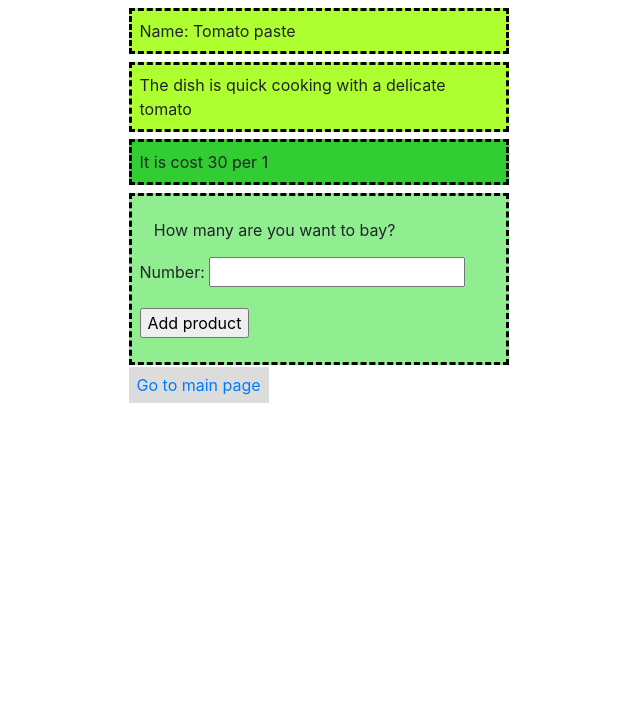
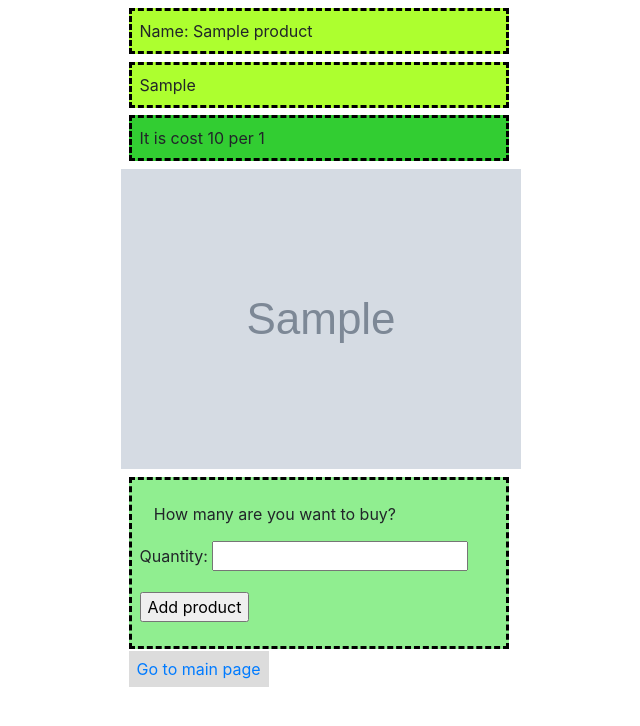
Before and after one commit to CrashCumber/django_online_store, a Django app: page /products/1/ in a window 1280 px wide. Shown: the top 726 px of the page, without its empty margins (321-961 px from the left). Run offline with Django 3.2, Linux system fonts and the light colour scheme; data comes from the database, SQL or seed files in the repository; tables that the repository leaves empty hold one stand-in row (values such as "Sample post"); grey boxes marked "Sample" are stand-in pictures; parts of the project's set-up code (start-up, migrations or seed data) failed here and were passed over; some libraries are stand-ins or nearby versions.

Commit message:
add images possibility, change models name

```diff
--- a/goods/forms.py
+++ b/goods/forms.py
@@ -2,4 +2,4 @@
 
 
 class ProductForm(forms.Form):
-    number = forms.IntegerField(min_value=1)
+    quantity = forms.IntegerField(min_value=1)
--- a/goods/models.py
+++ b/goods/models.py
@@ -14,7 +14,7 @@
     title = models.CharField(max_length=100)
     price = models.IntegerField()
     definition = models.CharField(max_length=100, blank=True, null=True)
-    image = models.ImageField(upload_to='media/', blank=True, null=True)
+    image = models.ImageField(upload_to='pictures/', blank=True, null=True)
 
     def __str__(self):
         return self.title
--- a/goods/views.py
+++ b/goods/views.py
@@ -1,8 +1,9 @@
 from django.contrib.auth.decorators import login_required
+from django.http import HttpResponse
 from django.shortcuts import render, redirect
 from goods.forms import ProductForm
 from goods.models import Product, Banner
-from users.models import User, Basket, Profile
+from users.models import User, Basket, BasketItem
 
 
 def main(request):
@@ -13,49 +14,34 @@
 
 
 def product(request, product_id):
-    form = ProductForm()
+    product = Product.objects.filter(id=product_id).first()
 
     if request.method == 'GET':
-        item = Product.objects.filter(id=product_id).first()
-        return render(request, 'item.html', {'item': item, 'item_form': form})
+        quantity_form = ProductForm()
+        return render(request, 'product.html', {'product': product, 'quantity_form': quantity_form})
 
     if request.method == 'POST':
-        form = ProductForm(request.POST)
-        item = Product.objects.filter(id=product_id).first()
+        quantity_form = ProductForm(request.POST)
+
+        if not quantity_form.is_valid():
+            return HttpResponse(status=404)
+
+        quantity = quantity_form.cleaned_data["quantity"]
+        print('\n\n', type(quantity), quantity, '\n\n')
 
         if request.user.is_authenticated:
             user_id = request.session.get('_auth_user_id')
-            # user = User.objects.get(pk=user_id)
             user = User.objects.get(pk=user_id)
-            profile = Profile.objects.filter(user=user).first()
 
-            basket_item = Basket.objects.filter(user=profile, product=item).first()
+            basket = Basket.objects.filter(user=user).first()
+            basket_item = BasketItem.objects.filter(basket=basket, product=product).first()
+
             if basket_item is None:
-                number = int(form.data["number"])
-                Basket.objects.create(user=profile, product=item, number=number)
+                BasketItem.objects.create(basket=basket, product=product, quantity=int(quantity))
             else:
-                basket_item.number += int(form.data["number"])
+                basket_item.quantity += int(quantity)
                 basket_item.save()
 
             return redirect('/basket/')
         else:
             return redirect('/login/')
-
-
-    # if request.method == 'DELETE':
-    #
-    #     user_id = request.session['user_id']
-    #     user = User.objects.get(pk=user_id)
-    #     item = Product.objects.filter(id=product_id).first()
-    #
-    #     item = Basket.objects.filter(user=user, product=item).first()
-    #     item.delete()
-
-    # if request.method == 'PUT':
-    #
-    #     user_id = request.session['user_id']
-    #     user = User.objects.get(pk=user_id)
-    #     item = Product.objects.filter(id=product_id).first()
-    #
-    #     item = Basket.objects.filter(user=user, product=item).first()
-        # item.delete()
--- a/online_store/settings.py
+++ b/online_store/settings.py
@@ -42,6 +42,7 @@
     'django.contrib.sessions',
     'django.contrib.messages',
     'django.contrib.staticfiles',
+    # 'django.views.static.serve',
     'goods',
     'users',
 ]
@@ -127,8 +128,8 @@
 
 STATICFILES_DIRS = (os.path.join(BASE_DIR, 'static'),)
 
-MEDIA_URL = '/media/'
-MEDIA_ROOT = os.path.join(BASE_DIR, 'media')
+MEDIA_URL = '/'
+MEDIA_ROOT = os.path.join(BASE_DIR, 'static/media')
 
 TIME_ZONE = 'Europe/Moscow'
 LOGIN_REDIRECT_URL = '/'
--- a/online_store/urls.py
+++ b/online_store/urls.py
@@ -14,9 +14,13 @@
     2. Add a URL to urlpatterns:  path('blog/', include('blog.urls'))
 """
 from django.conf.urls import url
+from django.conf.urls.static import static
 from django.contrib import admin
+from django.template.context_processors import media
 from django.urls import path, re_path, include
 from django.contrib.auth import views as auth_views
+
+from online_store import settings
 from users import views
 from goods import views as goods_views
 
--- a/templates/item.html
+++ /dev/null
@@ -1,27 +0,0 @@
-{% extends "base.html" %}
-
-{% block main %}
-
-        <p style="background: greenyellow; border: dashed black; margin: 2% 2% 2% 2% ; padding: 2%">Name: {{ item.title }}</p>
-
-        {% if item.definition %}
-            <div style="background: greenyellow; border: dashed black; margin: 2% 2% 2% 2% ; padding: 2%">{{ item.definition }}</div>
-        {% endif %}
-
-        <p style="background: limegreen; border: dashed black; margin: 2% 2% 2% 2% ; padding: 2%">It is cost {{ item.price }} per 1</p>
-
-        {% if item.picture %}
-            <div>{{ item.picture }}</div>
-        {% endif %}
-
-        <form style="background: lightgreen; border: dashed black; margin: 2% 2% 2% 2% ; padding: 2%" method="post">
-            <p style=" margin: 2% 2% 2% 2% ; padding: 2%">How many are you want to bay?</p>
-             {{ item_form.as_p }}
-             {% csrf_token %}
-
-            <p><input type="submit" value="Add product"></p>
-        </form>
-
-<a style="background: gainsboro; margin: 2% 2% 2% 2% ; padding: 2%" href="/"> Go to main page</a>
-
-{% endblock %}
--- a/templates/main.html
+++ b/templates/main.html
@@ -23,6 +23,11 @@
             {% if item.product %}
                 <a href="/products/{{item.product.id}}/">Product: {{item.product.title}}</a>
             {% endif %}
+
+            {% if item.brand %}
+                <div>Brand: {{item.brand.title}}</div>
+            {% endif %}
+
            <div class="justify-content-center">Title: {{ item.title }} </div>
         </div>
 
--- /dev/null
+++ b/templates/product.html
@@ -0,0 +1,28 @@
+{% extends "base.html" %}
+
+{% block main %}
+
+        <p style="background: greenyellow; border: dashed black; margin: 2%; padding: 2%">Name: {{ product.title }}</p>
+
+        {% if product.definition %}
+            <div style="background: greenyellow; border: dashed black; margin: 2%; padding: 2%">{{ product.definition }}</div>
+        {% endif %}
+
+        <p style="background: limegreen; border: dashed black; margin: 2%; padding: 2%">It is cost {{ product.price }} per 1</p>
+
+        {% if product.image %}
+            <img src="/static/media/{{product.image}}">
+        {% endif %}
+
+
+        <form style="background: lightgreen; border: dashed black; margin: 2%; padding: 2%" method="post">
+            <p style=" margin: 2%; padding: 2%">How many are you want to buy?</p>
+             {{ quantity_form.as_p }}
+             {% csrf_token %}
+
+            <p><input type="submit" value="Add product"></p>
+        </form>
+
+<a style="background: gainsboro; margin: 2%; padding: 2%" href="/"> Go to main page</a>
+
+{% endblock %}
--- a/users/forms.py
+++ b/users/forms.py
@@ -5,8 +5,8 @@
 
 
 class UserRegistrationForm(UserCreationForm):
-    email = forms.EmailField(max_length=254, help_text='Это поле обязательно')
+    # email = forms.EmailField(max_length=254, help_text='Это поле обязательно')
 
     class Meta:
         model = User
-        fields = ('username', 'email',)
+        fields = ('username',)
```
Also changed, not shown: templates/basket.html (+9 -5 lines), users/admin.py (+9 -10 lines), users/models.py (+24 -19 lines), users/views.py (+4 -28 lines), 1 other file.
